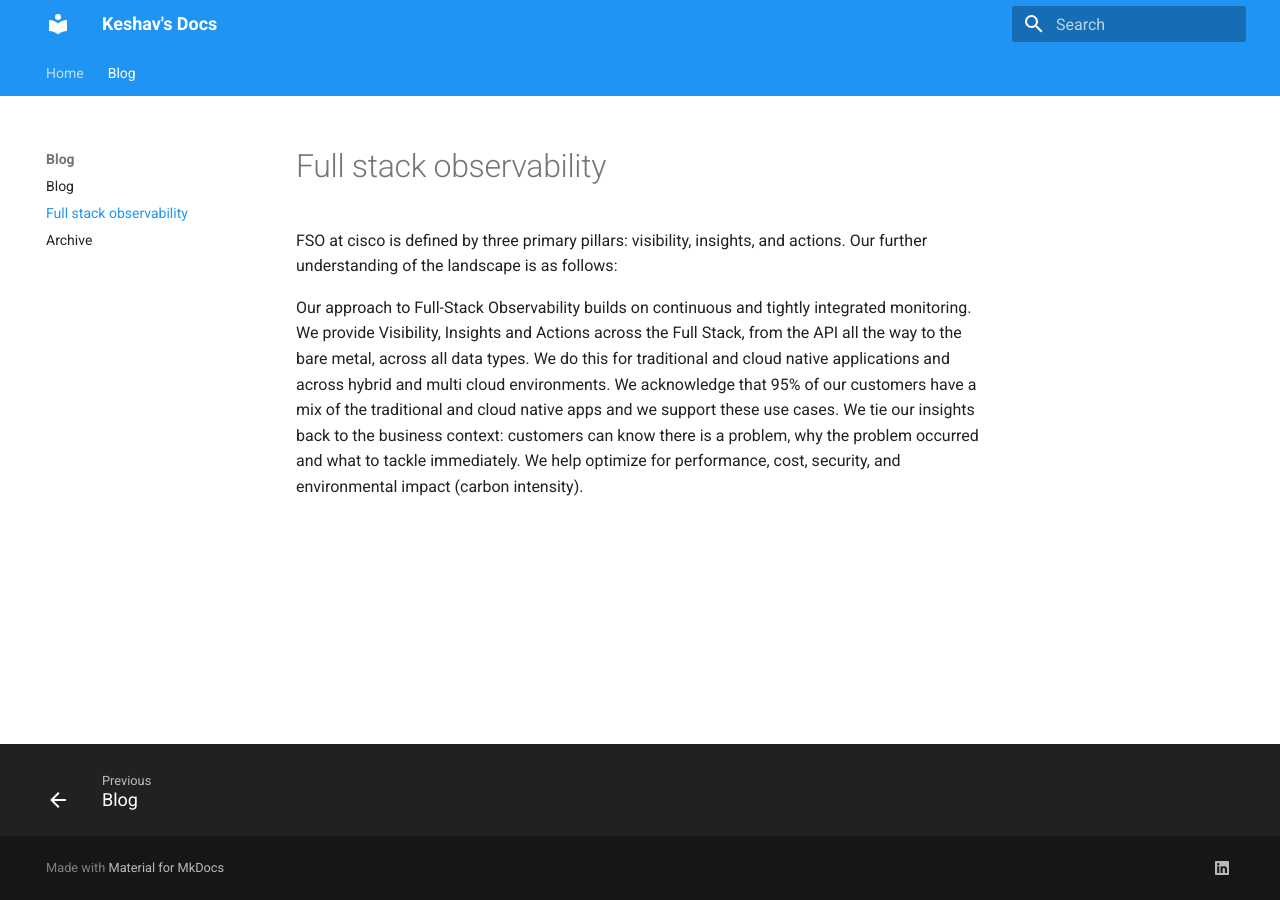
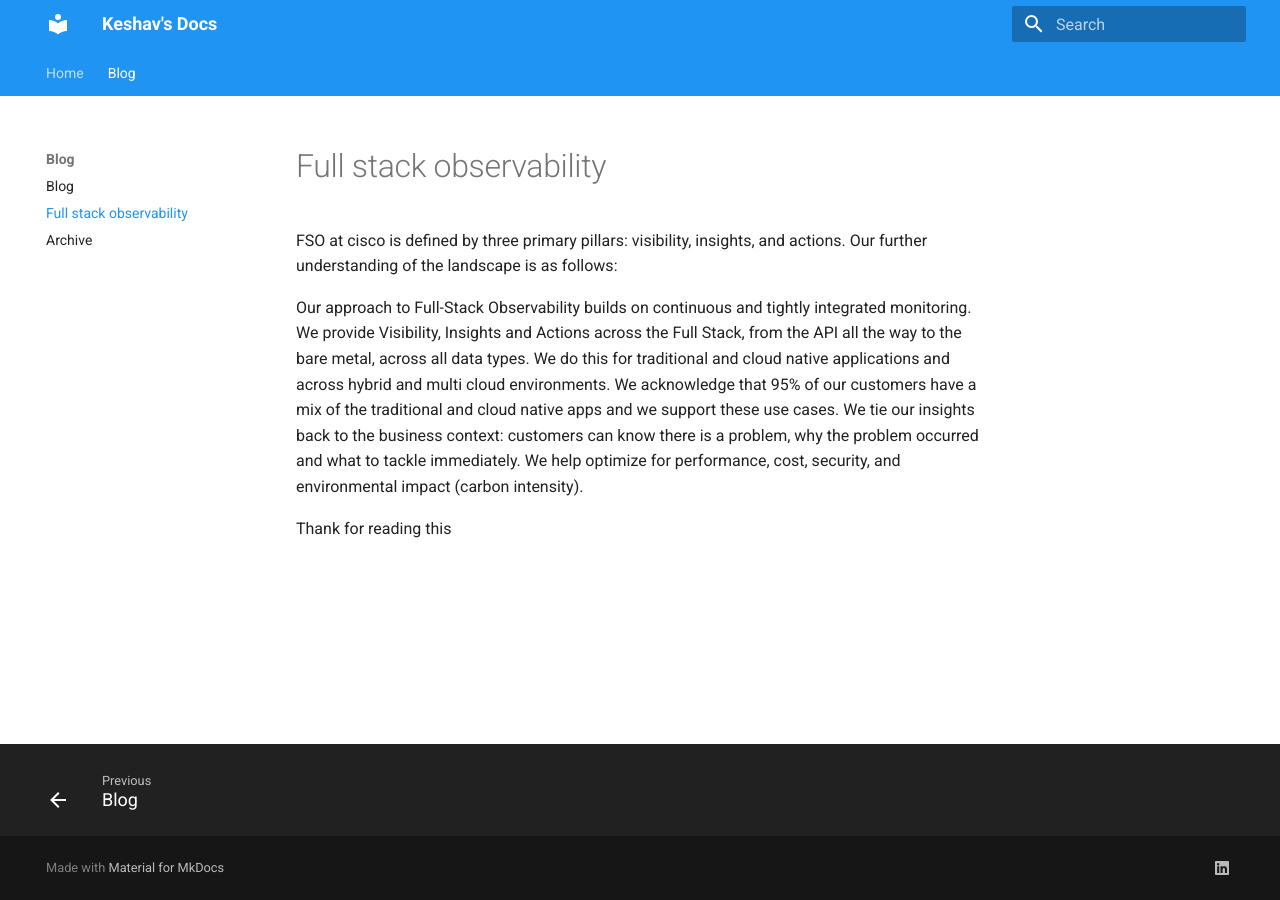
Before and after one commit to keshavjha1/keshavjha1.github.io, an MkDocs documentation site: the page built from docs/blog/Full-stack-obsrvability.md, in a window 1280 px wide. Built offline with MkDocs 1.6.1 and Material for MkDocs 9.7.7, drawn with Linux system fonts in a browser that asks for light colours; the version menu is left out.

Commit message:
new comit

```diff
--- a/docs/blog/Full-stack-obsrvability.md
+++ b/docs/blog/Full-stack-obsrvability.md
@@ -14,3 +14,5 @@ We do this for traditional and cloud native applications and across hybrid and m
 We acknowledge that 95% of our customers have a mix of the traditional and cloud native apps and we support these use cases.
 We tie our insights back to the business context: customers can know there is a problem, why the problem occurred and what to tackle immediately.
 We help optimize for performance, cost, security, and environmental impact (carbon intensity).
+
+Thank for reading this
```
